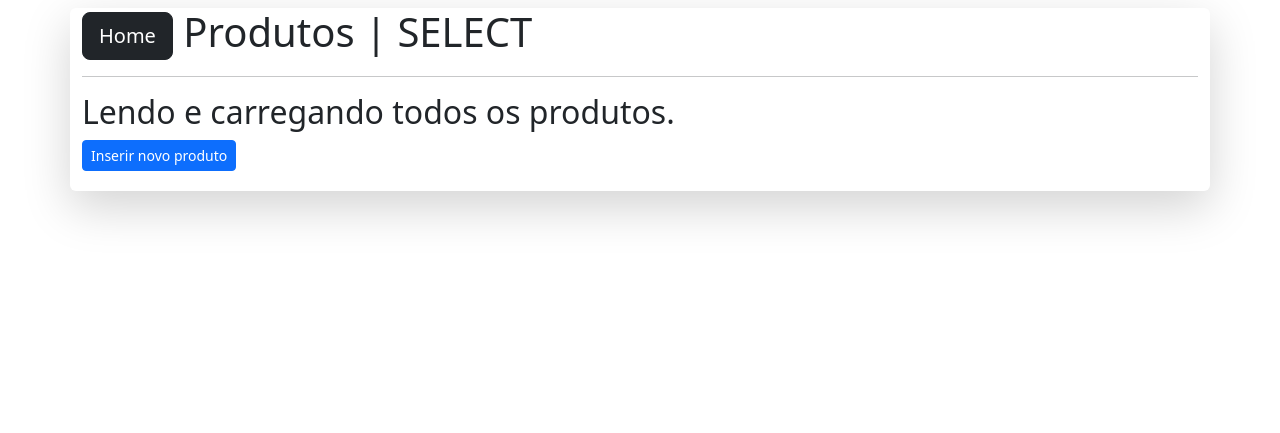
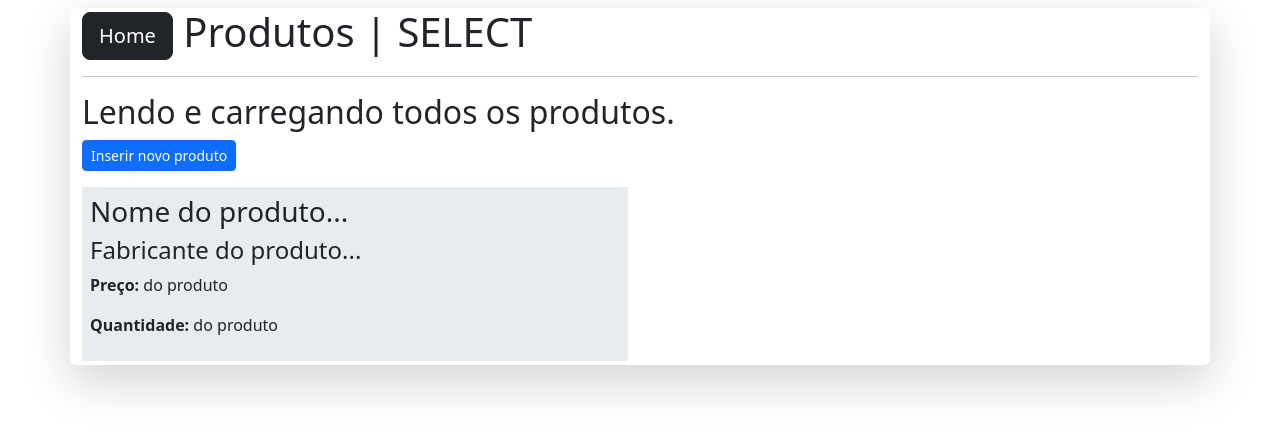
Before and after one commit to dcarianela/exemplo-crud-php, a PHP site: page /produtos/visualizar.php in a window 1280 px wide. Shown: the top 433 px of the page. Run offline with PHP 8.4, Linux system fonts and the light colour scheme; data comes from the database, SQL or seed files in the repository.

Commit message:
cria funcao listar produtos

```diff
--- a/produtos/visualizar.php
+++ b/produtos/visualizar.php
@@ -1,3 +1,7 @@
+<?php
+require_once "../src/funcoes-produtos.php";
+$listaDeProdutos = listarProdutos($conexao);
+?>
 <!DOCTYPE html>
 <html lang="pt-br">
 
@@ -17,6 +21,17 @@
 
         <p><a class="btn btn-primary btn-sm" href="inserir.php">Inserir novo produto</a></p>
 
+        <div class="row">
+            <div class="col-sm-6">
+                <article class="bg-body-secondary p-2">
+                    <h3>Nome do produto...</h3>
+                    <h4>Fabricante do produto...</h4>
+                    <p><b>Preço: </b> do produto</p>
+                    <p><b>Quantidade: </b> do produto</p>
+                </article>
+            </div>
+        </div>
+
 
     </div>
 
--- /dev/null
+++ b/src/funcoes-produtos.php
@@ -0,0 +1,14 @@
+<?php
+require_once "conecta.php";
+
+function listarProdutos(PDO $conexao):array{
+    $sql = "SELECT * FROM produtos";
+
+    try {
+        $consulta = $conexao->prepare($sql);
+        $consulta->execute();
+        return $consulta->fetchAll(PDO::FETCH_ASSOC);
+    } catch (Exception $erro) {
+        die("Erro ao carregar produtos: ".$erro->getMessage());
+    }
+}
```
